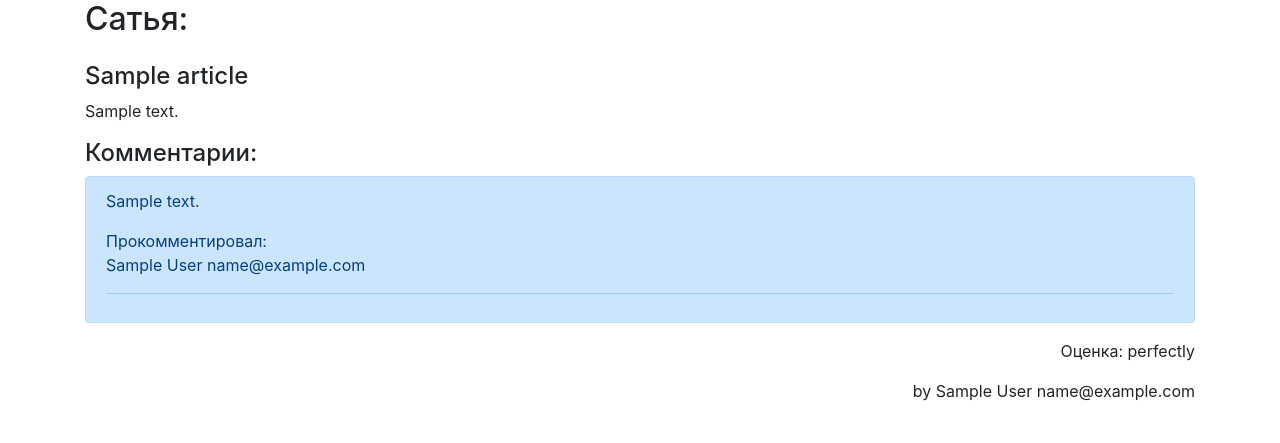
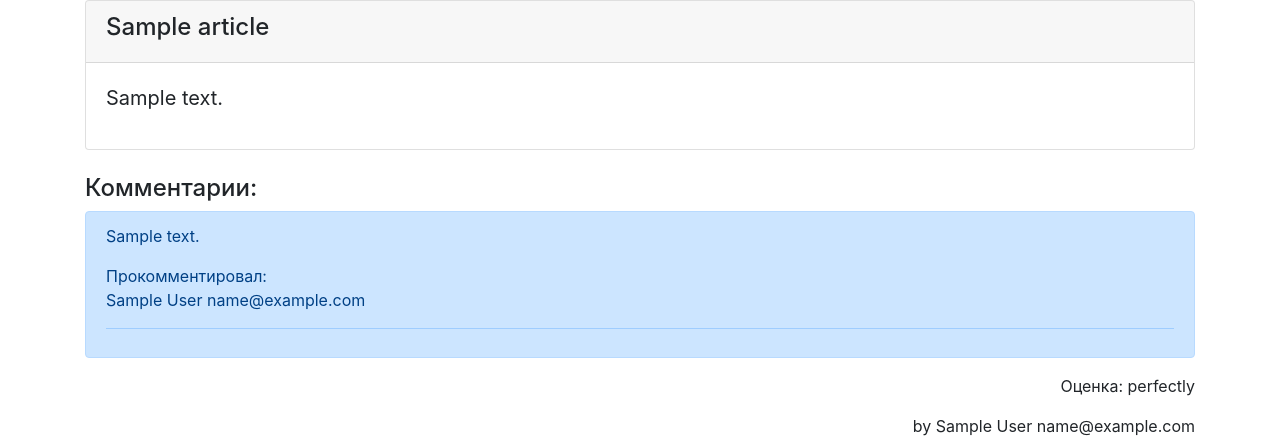
Before and after one commit to ArmaniEt/blog, a Django app: page /article/1 in a window 1280 px wide. Shown: the part 56-499 px from the top of the page. Run offline with Django 3.2, Linux system fonts and the light colour scheme; tables that the repository leaves empty hold one stand-in row (values such as "Sample post"); some libraries are stand-ins or nearby versions.

Commit message:
Modified design of articles view and user view

```diff
--- a/source/webapp/templates/article_view.html
+++ b/source/webapp/templates/article_view.html
@@ -1,10 +1,17 @@
 {% extends 'base.html' %}
 {% block title %}Статья{% endblock %}
 {% block content %}
-    <h2 class="mb-4">Сатья: </h2>
-        <h4>{{ article.title }}</h4>
-        <p>{{ article.text }}</p>
-    <h4>Комментарии: </h4>
+    <div class="card">
+        <div class="card-header">
+            <h4>{{ article.title }}</h4>
+        </div>
+        <div class="card-body">
+            <blockquote class="blockquote mb-0">
+                <p>{{ article.text }}</p>
+            </blockquote>
+        </div>
+    </div>
+    <h4 class="mt-4">Комментарии: </h4>
     <div class="alert alert-primary">
         {% for comment in article.comment_to.all %}
             <p>{{ comment.comment }}</p>
--- a/source/webapp/templates/index.html
+++ b/source/webapp/templates/index.html
@@ -6,6 +6,8 @@
 {% block content %}
     <h1 class="mb-4">Список статей: </h1>
     {% for article in article_list %}
-        <p><a href="{% url 'article_view' article.pk%}">{{ article.title }}</a></p><hr>
+        <div class="list-group">
+            <a href="{% url 'article_view' article.pk%}" class="list-group-item list-group-item-action">{{ article.title }}</a>
+        </div>
     {% endfor %}
 {% endblock %}
--- a/source/webapp/templates/users_view.html
+++ b/source/webapp/templates/users_view.html
@@ -4,6 +4,8 @@
 {% block content %}
     <h2 class="mb-4">Список авторов: </h2>
     {% for user in user_list %}
-        <p><a href="{% url 'usr_det_view' user.pk %}">{{ user.name }} {{ user.email }}</a></p><hr>
+        <div class="list-group">
+            <a href="{% url 'usr_det_view' user.pk %}" class="list-group-item list-group-item-action">{{ user.name }} {{ user.email }}</a>
+        </div>
     {% endfor %}
 {% endblock %}
```
